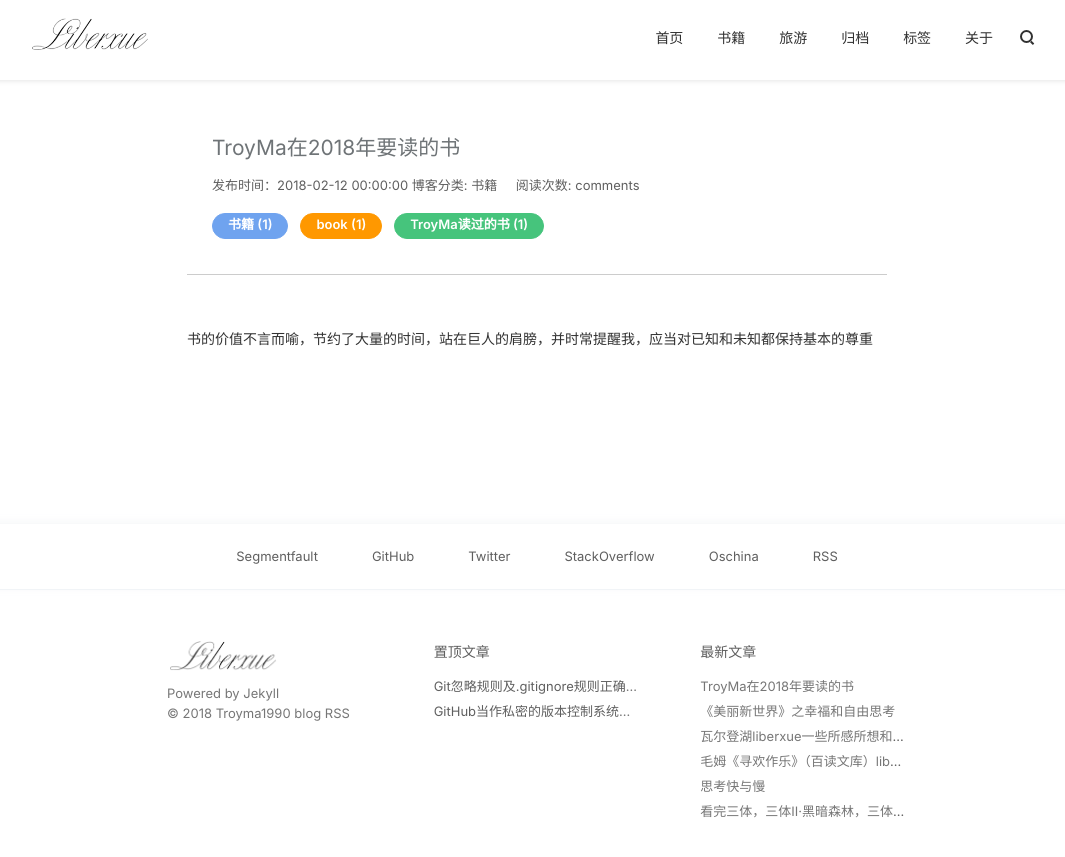
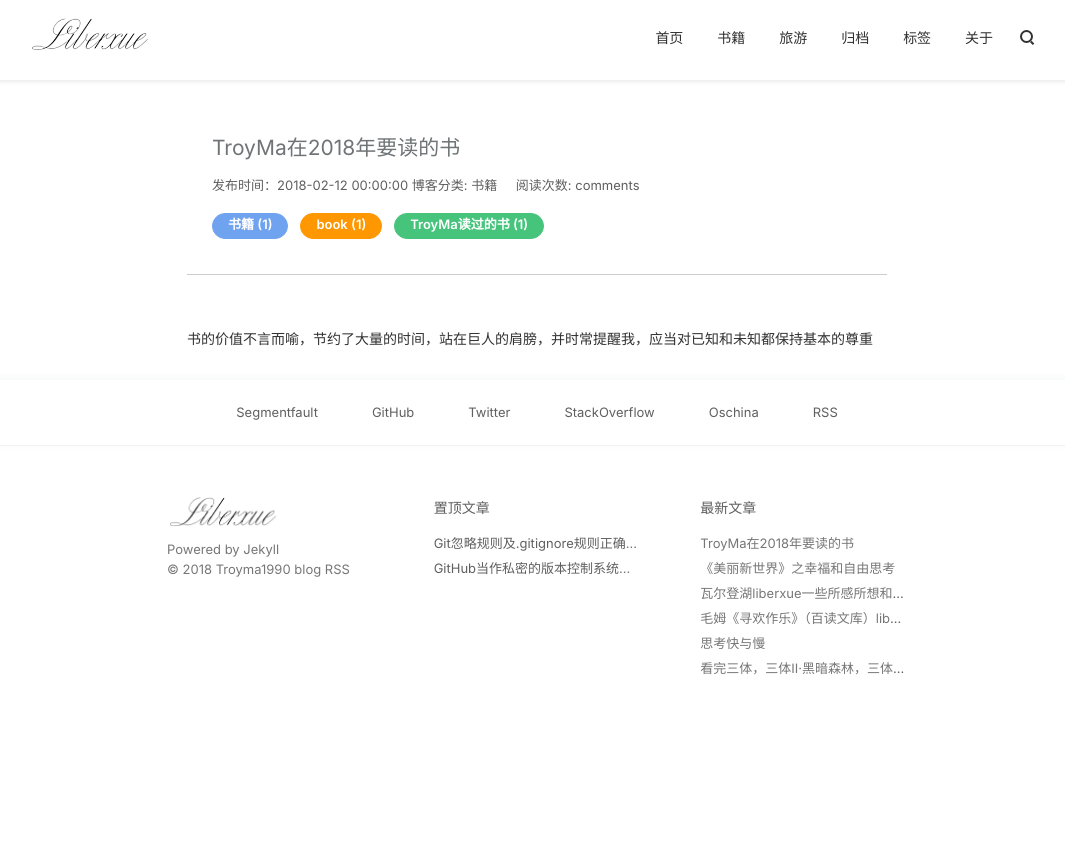
Before and after one commit to TroyMa1990/TroyMa1990.github.io, a Jekyll site: the page built from _posts/书籍/2018-02-12-bookindex.md, in a window 1280 px wide. Shown: the top 857 px of the page, without its empty margins (103-1168 px from the left). Built offline with Jekyll 4.4.1, drawn with Linux system fonts in a browser that asks for light colours; nearby versions of some CDN libraries; comment, search, counter and statistics services are not loaded.

Commit message:
first commit  try something

```diff
--- a/style/style-liberxue.css
+++ b/style/style-liberxue.css
@@ -284,7 +284,7 @@ pre code::after {font-size: 1rem;color: #BFBFBF;position: absolute;top: 5px;righ
 /* ==========================================================================
    #directory
    ========================================================================== */
-.directory-content{position:absolute;z-index:999;max-width:720px;margin-right:auto!important;margin-left:auto!important;text-align:right;}
+.directory-content{position:relative;z-index:0;max-width:720px;margin-right:auto!important;margin-left:auto!important;text-align:right;}
 .directory-content.initial{opacity:0;}
 .directory-content.pinned{opacity:1;}
 .directory-content.unpinned{opacity:1;}
@@ -351,7 +351,7 @@ pre code::after {font-size: 1rem;color: #BFBFBF;position: absolute;top: 5px;righ
 /* ==========================================================================
    #footer
    ========================================================================== */
-.footer{z-index:0;margin-top:0;padding-bottom:10px;background-color:#fff;position:absolute;bottom:0px;width:100%}
+.footer{position:relative;z-index:1;margin-top:0;padding-bottom:50px;background-color:#fff;}
 .footer-social{border-bottom:1px solid rgba(184,197,214,.2);    box-shadow: 0 -2px 8px 0 rgba(239, 241, 243, 0.59);}
 .footer-social .footer-container{max-width:940px;margin:0 auto;}
 .footer-social .social-list{padding:20px;text-align:center;}
```
